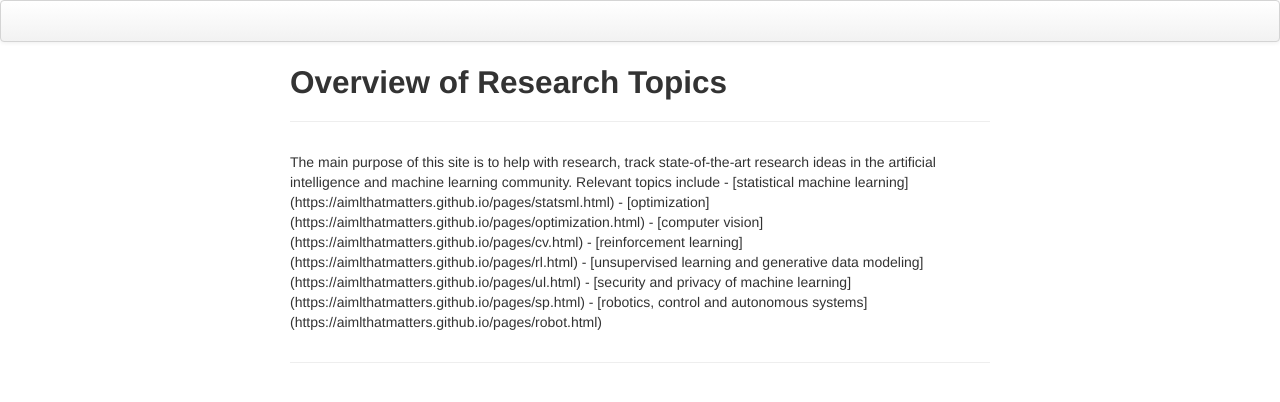
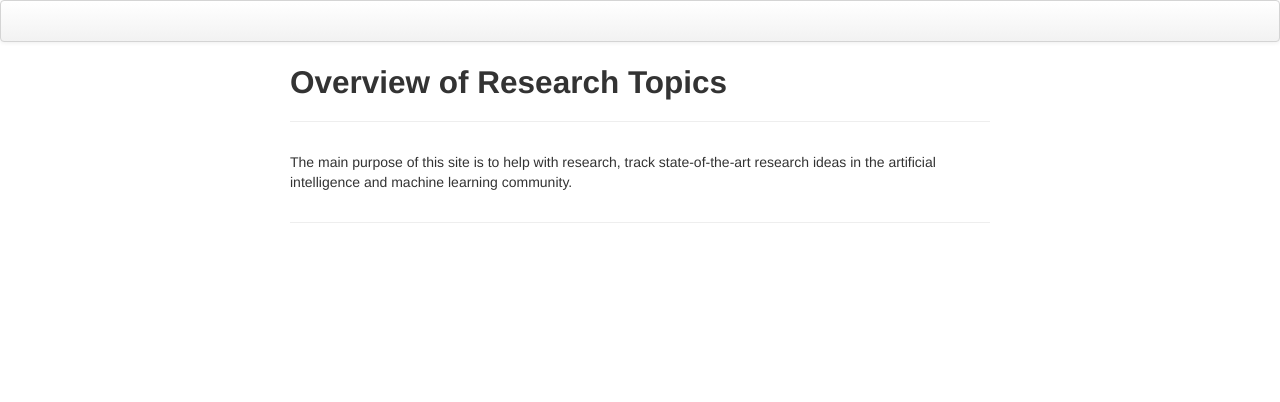
Before and after one commit to aimlthatmatters/aimlthatmatters.github.io, a Jekyll site: the page built from pages/overview.html, in a window 1280 px wide. Shown: the top 402 px of the page. Built offline with Jekyll 4.4.1, drawn with Linux system fonts in a browser that asks for light colours.

Commit message:
Update overview.html

```diff
--- a/pages/overview.html
+++ b/pages/overview.html
@@ -5,12 +5,4 @@ description: Overview of the site and research topics
 ---
 
 The main purpose of this site is to help with research, track state-of-the-art research ideas
-in the artificial intelligence and machine learning community. Relevant topics include
-
--  [statistical machine learning](https://aimlthatmatters.github.io/pages/statsml.html)
--  [optimization](https://aimlthatmatters.github.io/pages/optimization.html)
--  [computer vision](https://aimlthatmatters.github.io/pages/cv.html)
--  [reinforcement learning](https://aimlthatmatters.github.io/pages/rl.html)
--  [unsupervised learning and generative data modeling](https://aimlthatmatters.github.io/pages/ul.html)
--  [security and privacy of machine learning](https://aimlthatmatters.github.io/pages/sp.html)
--  [robotics, control and autonomous systems](https://aimlthatmatters.github.io/pages/robot.html)
+in the artificial intelligence and machine learning community.
```
